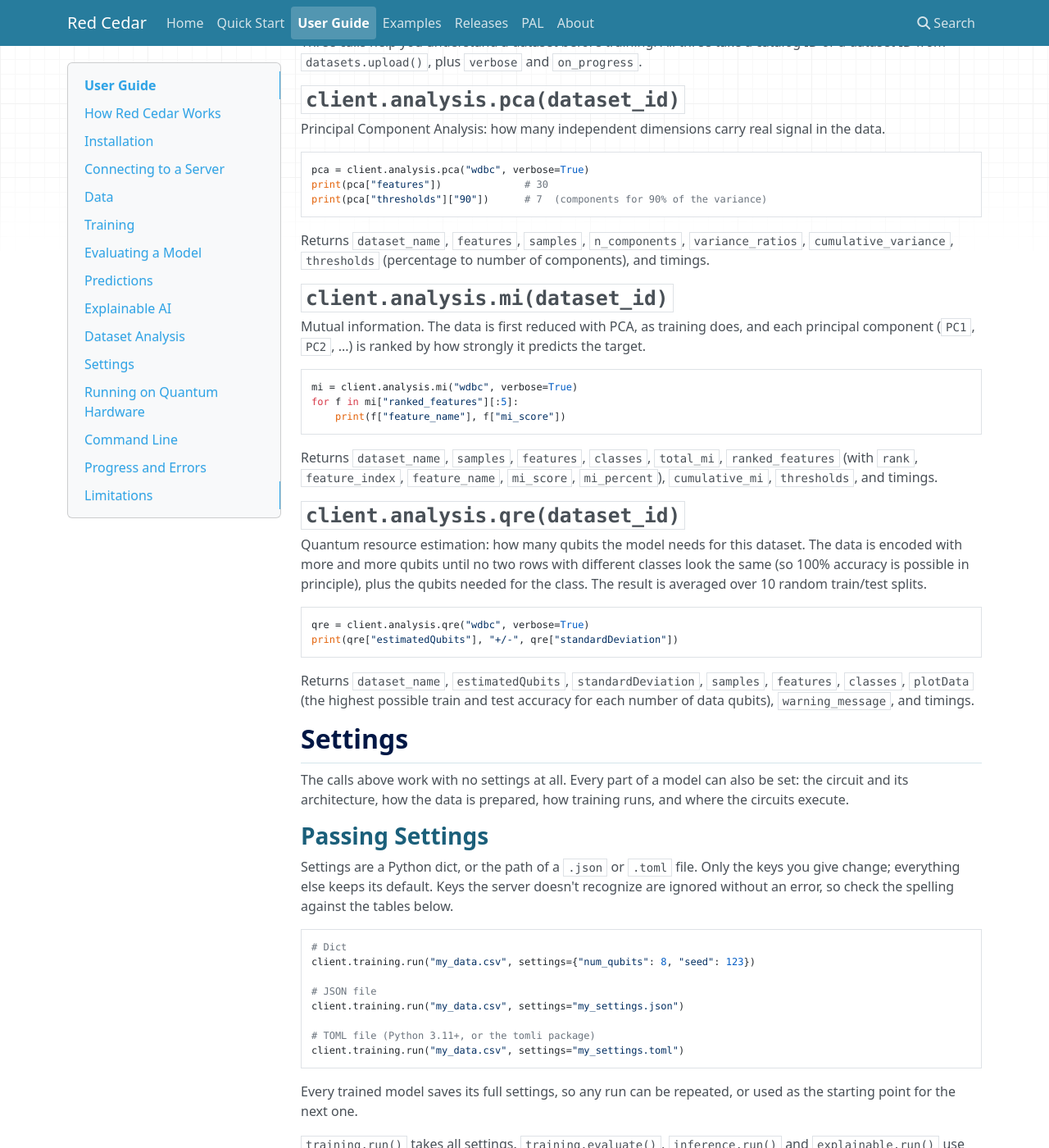
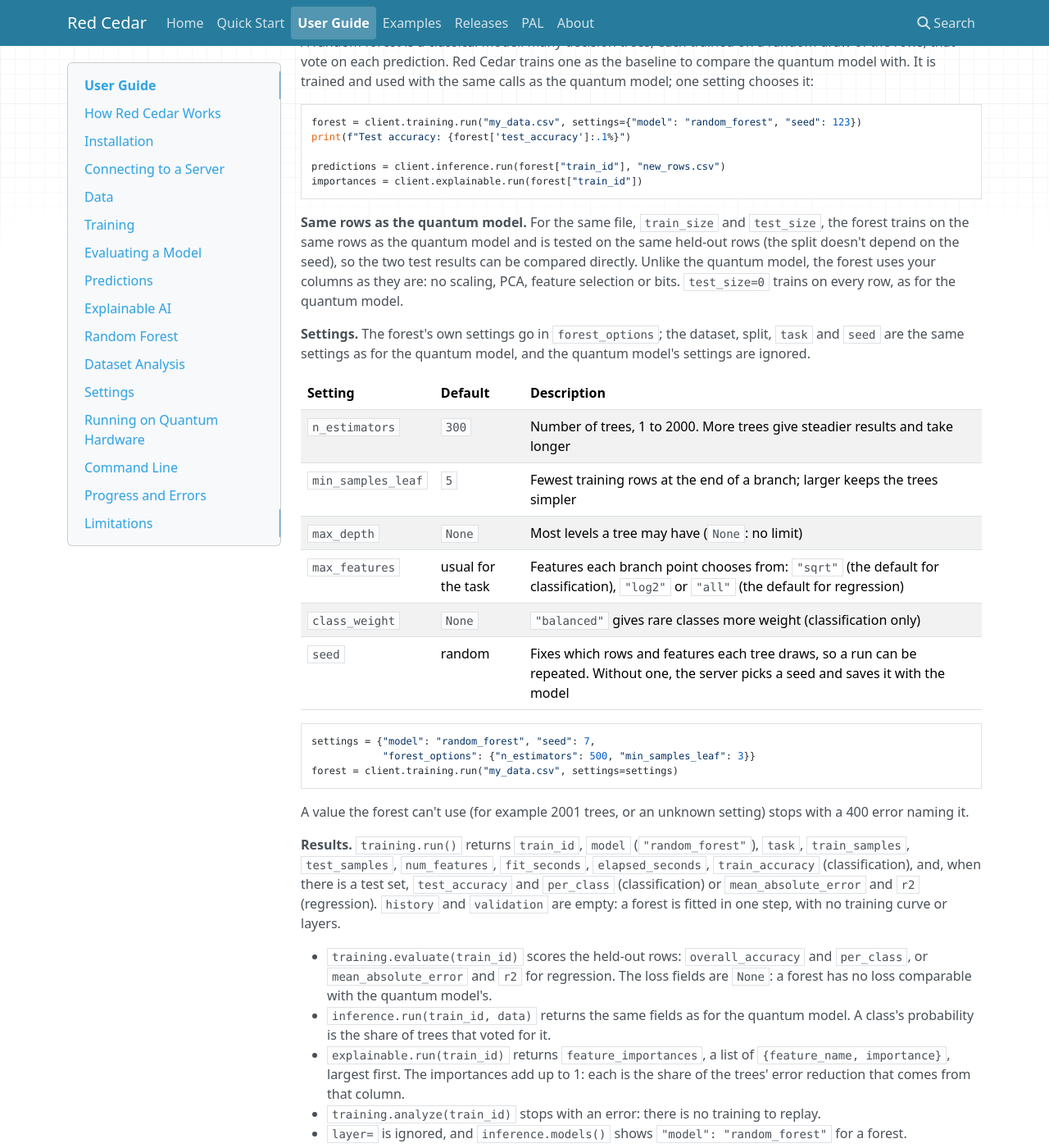
Before and after one commit to coherent-computing/redcedar, an MkDocs documentation site: the page built from doc/docs/user_guide.md, in a window 1280 px wide and 1400 px high, scrolled down 10773 px. Shown: the whole window at 82% size. Built offline with MkDocs 1.6.1, drawn with Linux system fonts in a browser that asks for light colours; nearby versions of some CDN libraries; some of the changed text lies outside the part shown.

Commit message:
Docs: random forest (user guide, examples, 0.95 notes); per-user model limit
- User guide: a Random Forest section ("model": "random_forest", forest_options,
  same rows as the quantum model, results, running beside quantum jobs).
- Examples: 06_random_forest.ipynb, 07_quantum_and_forest.ipynb, quantum_and_forest.py.
- Release notes: 0.95 (not released yet) with the random forest.
- Known issues: each user keeps their 20 most recent models (replaces the 24-hour
  cleanup at startup).

Co-Authored-By: Claude Opus 5.5 <noreply@anthropic.com>

````diff
--- a/doc/docs/user_guide.md
+++ b/doc/docs/user_guide.md
@@ -476,6 +476,66 @@ Returns a dict with `train_id`, `layer`, `dataset_name`, `num_qubits`, `num_clas
 `importance`),
 `convergence` (class qubit ID to convergence value), `distributions`, `feature_indices`, and timings.
 
+## Random Forest
+
+A random forest is a classical model: many decision trees, each trained on a random draw of the rows, that vote
+on each prediction. Red Cedar trains one as the baseline to compare the quantum model with. It is trained and
+used with the same calls as the quantum model; one setting chooses it:
+
+```python
+forest = client.training.run("my_data.csv", settings={"model": "random_forest", "seed": 123})
+print(f"Test accuracy: {forest['test_accuracy']:.1%}")
+
+predictions = client.inference.run(forest["train_id"], "new_rows.csv")
+importances = client.explainable.run(forest["train_id"])
+```
+
+**Same rows as the quantum model.** For the same file, `train_size` and `test_size`, the forest trains on the
+same rows as the quantum model and is tested on the same held-out rows (the split doesn't depend on the seed),
+so the two test results can be compared directly. Unlike the quantum model, the forest uses your columns as they
+are: no scaling, PCA, feature selection or bits. `test_size=0` trains on every row, as for the quantum model.
+
+**Settings.** The forest's own settings go in `forest_options`; the dataset, split, `task` and `seed` are the
+same settings as for the quantum model, and the quantum model's settings are ignored.
+
+| Setting | Default | Description |
+|---------|---------|-------------|
+| `n_estimators` | `300` | Number of trees, 1 to 2000. More trees give steadier results and take longer |
+| `min_samples_leaf` | `5` | Fewest training rows at the end of a branch; larger keeps the trees simpler |
+| `max_depth` | `None` | Most levels a tree may have (`None`: no limit) |
+| `max_features` | usual for the task | Features each branch point chooses from: `"sqrt"` (the default for classification), `"log2"` or `"all"` (the default for regression) |
+| `class_weight` | `None` | `"balanced"` gives rare classes more weight (classification only) |
+| `seed` | random | Fixes which rows and features each tree draws, so a run can be repeated. Without one, the server picks a seed and saves it with the model |
+
+```python
+settings = {"model": "random_forest", "seed": 7,
+            "forest_options": {"n_estimators": 500, "min_samples_leaf": 3}}
+forest = client.training.run("my_data.csv", settings=settings)
+```
+
+A value the forest can't use (for example 2001 trees, or an unknown setting) stops with a 400 error naming it.
+
+**Results.** `training.run()` returns `train_id`, `model` (`"random_forest"`), `task`, `train_samples`,
+`test_samples`, `num_features`, `fit_seconds`, `elapsed_seconds`, `train_accuracy` (classification), and, when
+there is a test set, `test_accuracy` and `per_class` (classification) or `mean_absolute_error` and `r2`
+(regression). `history` and `validation` are empty: a forest is fitted in one step, with no training curve or
+layers.
+
+- `training.evaluate(train_id)` scores the held-out rows: `overall_accuracy` and `per_class`, or
+  `mean_absolute_error` and `r2` for regression. The loss fields are `None`: a forest has no loss comparable
+  with the quantum model's.
+- `inference.run(train_id, data)` returns the same fields as for the quantum model. A class's probability is
+  the share of trees that voted for it.
+- `explainable.run(train_id)` returns `feature_importances`, a list of `{feature_name, importance}`, largest
+  first. The importances add up to 1: each is the share of the trees' error reduction that comes from that
+  column.
+- `training.analyze(train_id)` stops with an error: there is no training to replay.
+- `layer=` is ignored, and `inference.models()` shows `"model": "random_forest"` for a forest.
+
+**Running beside quantum jobs.** A forest job doesn't wait for a quantum training to finish: the server runs one
+forest job and one quantum job at a time, side by side. Forest models count toward the same per-user model
+limit as quantum models.
+
 ## Dataset Analysis
 
 Three calls help you understand a dataset before training. All three take a catalog ID or a dataset ID from
````
Also changed, not shown: doc/docs/examples.md (+3 -1 lines), doc/docs/known_issues.md (+1 -1 lines), doc/docs/release_notes.md (+4 -0 lines).
